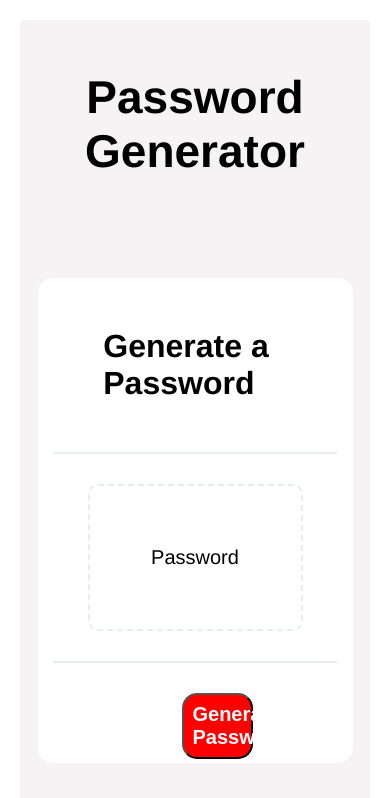
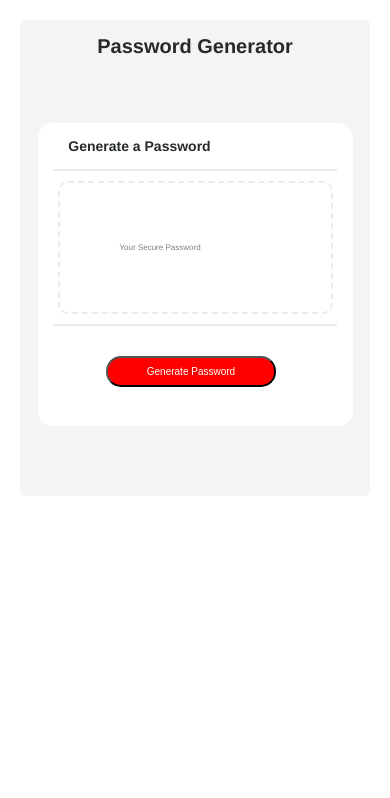
Before and after one commit to mtugrulavci/password-generator, a plain HTML site: page index.html in a window 390 px wide. Drawn offline with Linux system fonts and the light colour scheme.

Commit message:
media queries added

```diff
--- a/css/style.css
+++ b/css/style.css
@@ -4,7 +4,7 @@
   box-sizing: border-box;
 }
 body {
-  color: black;
+  color: #262a2a;
   font-family: Helvetica, Arial, sans-serif;
 }
 section {
@@ -60,7 +60,7 @@ button {
   border-radius: 15px;
   font-size: 20px;
   color: white;
-  font-weight: bold;
+
   padding: 8px;
   width: 25%;
   left: 35%;
@@ -70,4 +70,53 @@ button {
 #passwordText {
   text-align: center;
   font-size: 20px;
+  color: rgba(38, 42, 42, 0.6);
 }
+@media screen and (max-width: 1024px) {
+  button {
+    font-size: 22px;
+    width: 40%;
+    left: 28%;
+  }
+}
+@media screen and (max-width: 980px) {
+  button {
+    font-size: 22px;
+    width: 40%;
+    left: 25%;
+  }
+}
+@media screen and (max-width: 655px) {
+  section {
+    padding-bottom: 20px;
+  }
+  button {
+    font-size: 10px;
+    width: 60%;
+    left: 8%;
+  }
+  h1,
+  h2 {
+    text-align: center;
+    font-weight: bold;
+    padding: 15px;
+    font-size: 20px;
+  }
+  h2 {
+    text-align: left;
+    font-size: 14px;
+    width: 90%;
+    border-bottom: solid #e7eded 2px;
+    margin: auto;
+  }
+  #passwordText {
+    text-align: left;
+    font-size: 8px;
+    word-wrap: break-word;
+  }
+  div form {
+    border: dashed #e7eded 2px;
+    border-radius: 10px;
+    margin: 10px 20px;
+  }
+}
--- a/index.html
+++ b/index.html
@@ -16,7 +16,7 @@
                 <h2>Generate a Password</h2>
                 <div>
                     <form>
-                    <P id="passwordText"> Password</P>
+                    <P id="passwordText"> Your Secure Password</P>
                     </form>
                 </div>
                 <div class="button-div">
```
